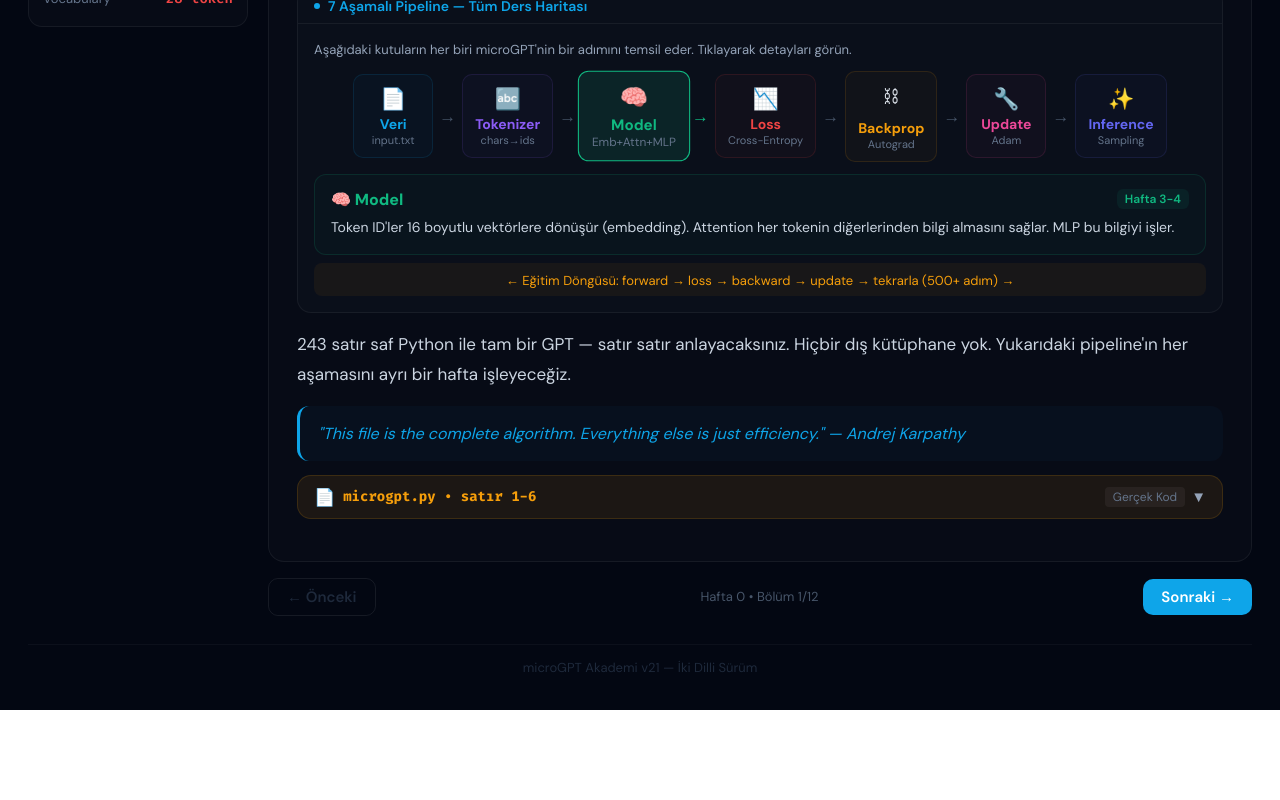
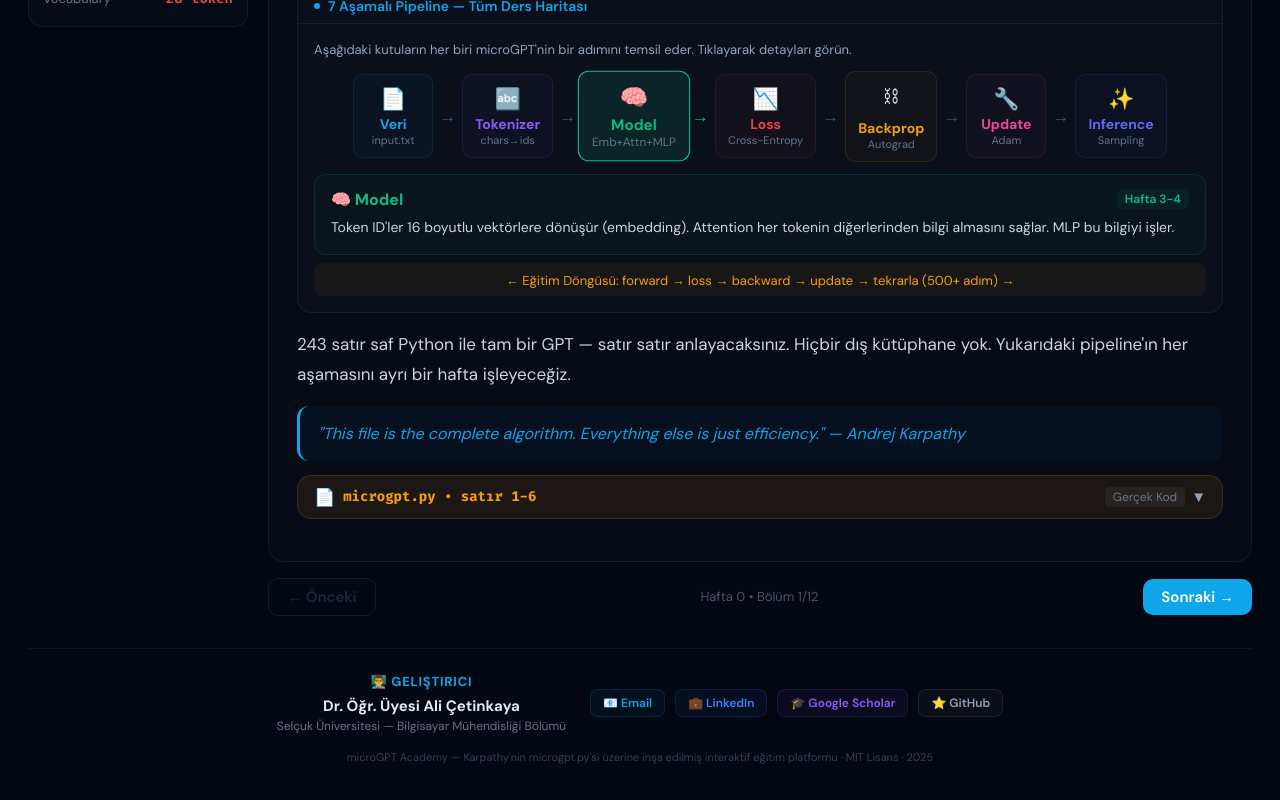
Before and after one commit to alicetinkaya76/microgpt-academy, a React (Create React App) app: page / in a window 1280 px wide. Shown: the part 1326-2126 px from the top of the page. Before the commit the page ends 2036 px from the top, so only its background shows below. Built offline with nearby package versions, Linux system fonts and the light colour scheme.

Commit message:
feat: add author profile — footer, README, structured data

```diff
--- a/public/index.html
+++ b/public/index.html
@@ -50,6 +50,25 @@
       "@type": "Organization",
       "name": "MicroGPT Academy",
       "url": "https://microgpt-academy.vercel.app"
+    },
+    "creator": {
+      "@type": "Person",
+      "name": "Ali Çetinkaya",
+      "jobTitle": "Assistant Professor",
+      "affiliation": {
+        "@type": "CollegeOrUniversity",
+        "name": "Selçuk University",
+        "department": {
+          "@type": "Organization",
+          "name": "Department of Computer Engineering"
+        }
+      },
+      "url": "https://www.linkedin.com/in/alicetinkaya76/",
+      "sameAs": [
+        "https://scholar.google.com/citations?user=uMskfSMAAAAJ",
+        "https://github.com/alicetinkaya76",
+        "https://www.linkedin.com/in/alicetinkaya76/"
+      ]
     },
     "educationalLevel": "Graduate",
     "inLanguage": ["en", "tr"],
--- a/src/App.js
+++ b/src/App.js
@@ -947,8 +947,45 @@ export default function App() {
         )}
 
         {/* Footer */}
-        <div style={{ textAlign: "center", marginTop: 28, padding: "14px 0", borderTop: "1px solid rgba(255,255,255,0.04)" }}>
-          <p style={{ margin: 0, fontSize: 13, color: "#1E293B" }}>{lang === 'tr' ? 'microGPT Akademi v21 — İki Dilli Sürüm' : 'microGPT Academy v21 — Bilingual Edition'}</p>
+        <div style={{ marginTop: 32, borderTop: "1px solid rgba(255,255,255,0.06)", padding: "24px 0 16px" }}>
+          <div style={{ display: "flex", flexWrap: "wrap", justifyContent: "center", gap: 24, marginBottom: 16 }}>
+            <div style={{ textAlign: "center", minWidth: 240 }}>
+              <div style={{ fontSize: 13, fontWeight: 700, color: "#0EA5E9", letterSpacing: ".06em", textTransform: "uppercase", marginBottom: 6 }}>
+                {lang === "tr" ? "👨‍🏫 Geliştirici" : "👨‍🏫 Created by"}
+              </div>
+              <div style={{ fontSize: 15, fontWeight: 700, color: "#E2E8F0" }}>Dr. Öğr. Üyesi Ali Çetinkaya</div>
+              <div style={{ fontSize: 12, color: "#64748B", marginTop: 2 }}>
+                {lang === "tr" ? "Selçuk Üniversitesi — Bilgisayar Mühendisliği Bölümü" : "Selçuk University — Computer Engineering Department"}
+              </div>
+            </div>
+            <div style={{ display: "flex", gap: 10, alignItems: "center", flexWrap: "wrap", justifyContent: "center" }}>
+              <a href="mailto:ali.cetinkaya@selcuk.edu.tr" style={{ display: "flex", alignItems: "center", gap: 5, padding: "5px 12px", borderRadius: 8, background: "rgba(14,165,233,0.06)", border: "1px solid rgba(14,165,233,0.15)", color: "#0EA5E9", fontSize: 12, fontWeight: 600, textDecoration: "none" }}
+                onMouseEnter={e => e.currentTarget.style.background = "rgba(14,165,233,0.12)"}
+                onMouseLeave={e => e.currentTarget.style.background = "rgba(14,165,233,0.06)"}>
+                📧 Email
+              </a>
+              <a href="https://www.linkedin.com/in/alicetinkaya76/" target="_blank" rel="noopener noreferrer" style={{ display: "flex", alignItems: "center", gap: 5, padding: "5px 12px", borderRadius: 8, background: "rgba(59,130,246,0.06)", border: "1px solid rgba(59,130,246,0.15)", color: "#3B82F6", fontSize: 12, fontWeight: 600, textDecoration: "none" }}
+                onMouseEnter={e => e.currentTarget.style.background = "rgba(59,130,246,0.12)"}
+                onMouseLeave={e => e.currentTarget.style.background = "rgba(59,130,246,0.06)"}>
+                💼 LinkedIn
+              </a>
+              <a href="https://scholar.google.com/citations?user=uMskfSMAAAAJ" target="_blank" rel="noopener noreferrer" style={{ display: "flex", alignItems: "center", gap: 5, padding: "5px 12px", borderRadius: 8, background: "rgba(139,92,246,0.06)", border: "1px solid rgba(139,92,246,0.15)", color: "#8B5CF6", fontSize: 12, fontWeight: 600, textDecoration: "none" }}
+                onMouseEnter={e => e.currentTarget.style.background = "rgba(139,92,246,0.12)"}
+                onMouseLeave={e => e.currentTarget.style.background = "rgba(139,92,246,0.06)"}>
+                🎓 Google Scholar
+              </a>
+              <a href="https://github.com/alicetinkaya76/microgpt-academy" target="_blank" rel="noopener noreferrer" style={{ display: "flex", alignItems: "center", gap: 5, padding: "5px 12px", borderRadius: 8, background: "rgba(255,255,255,0.03)", border: "1px solid rgba(255,255,255,0.08)", color: "#94A3B8", fontSize: 12, fontWeight: 600, textDecoration: "none" }}
+                onMouseEnter={e => e.currentTarget.style.background = "rgba(255,255,255,0.06)"}
+                onMouseLeave={e => e.currentTarget.style.background = "rgba(255,255,255,0.03)"}>
+                ⭐ GitHub
+              </a>
+            </div>
+          </div>
+          <div style={{ textAlign: "center", fontSize: 11, color: "#334155" }}>
+            {lang === "tr"
+              ? "microGPT Academy — Karpathy'nin microgpt.py'si üzerine inşa edilmiş interaktif eğitim platformu · MIT Lisans · 2025"
+              : "microGPT Academy — Interactive education platform built on Karpathy's microgpt.py · MIT License · 2025"}
+          </div>
         </div>
       </div>
 
```
Also changed, not shown: 1 other file (tests, documents, lock files or other folders).
